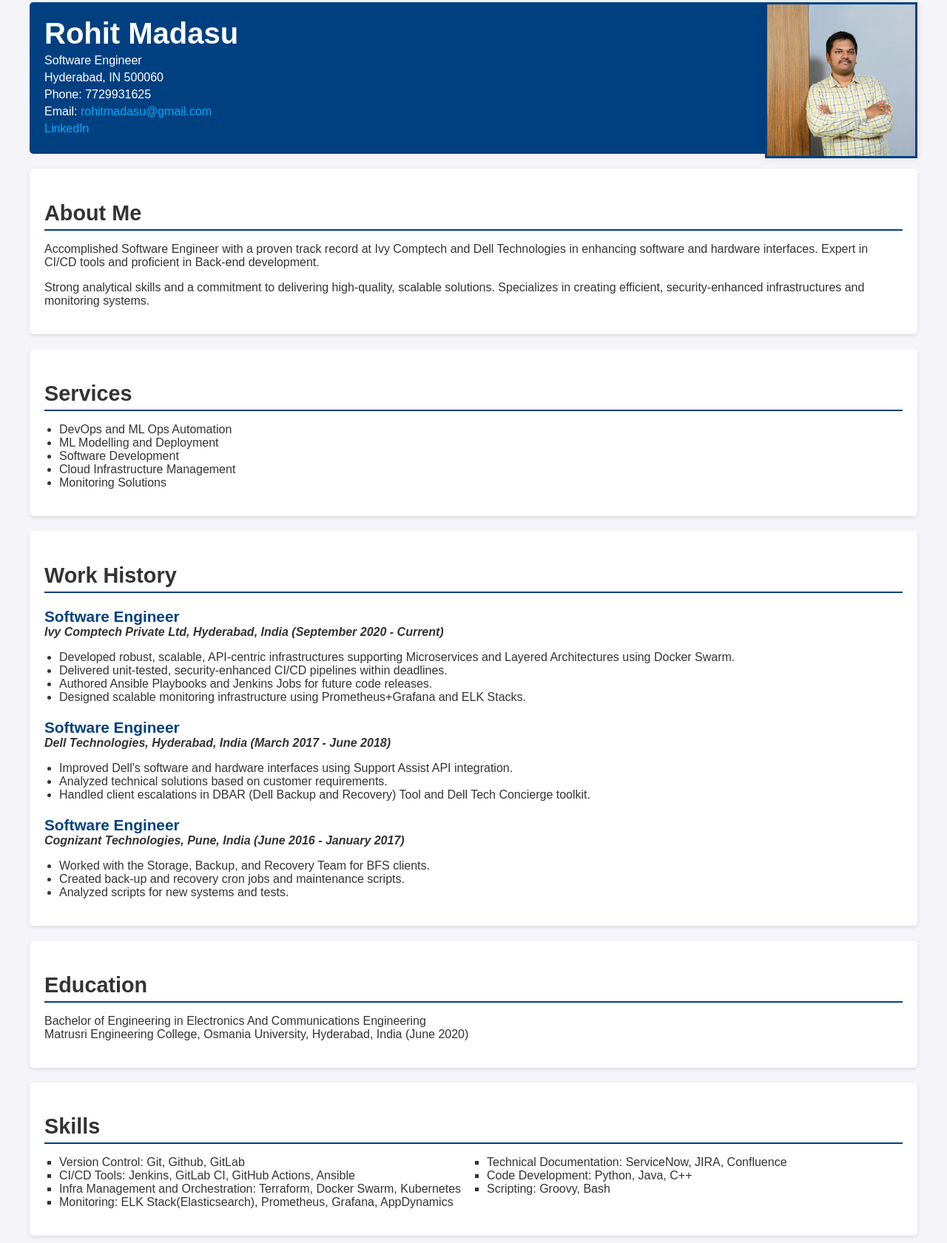
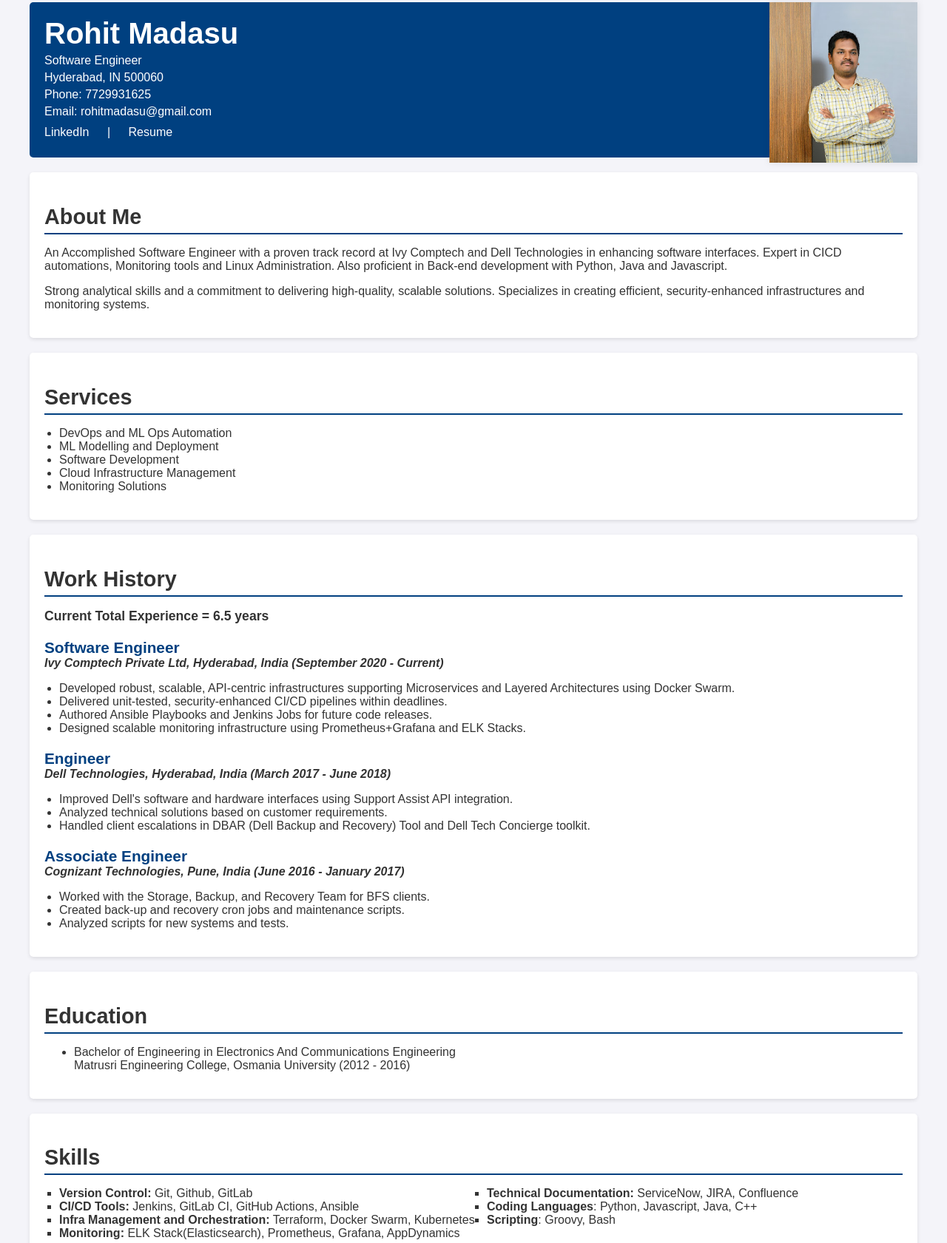
Before and after one commit to rohit-madasu/Rohit_Portfolio, a plain HTML site: page index.html in a window 1280 px wide. Shown: the part 17-1698 px from the top of the page at 74% size. Drawn offline with Linux system fonts and the light colour scheme.

Commit message:
corrections

```diff
--- a/index.html
+++ b/index.html
@@ -18,13 +18,17 @@
             <p>Hyderabad, IN 500060</p>
             <p>Phone: 7729931625</p>
             <p>Email: <a href="mailto:rohitmadasu@gmail.com">rohitmadasu@gmail.com</a></p>
-            <p><a href="https://www.linkedin.com/in/rohit-madasu-33059914a/" target="_blank">LinkedIn</a></p>
+            <p class="profile-links">
+                <a href="https://www.linkedin.com/in/rohit-madasu-33059914a/" target="_blank">LinkedIn</a>
+                <span class="link-separator">|</span>
+                <a href="path/to/your/resume.pdf" download>Resume</a>
+            </p>
         </header>
 
         <main>
             <section id="about" class="section">
                 <h2>About Me</h2>
-                <p>Accomplished Software Engineer with a proven track record at Ivy Comptech and Dell Technologies in enhancing software and hardware interfaces. Expert in CI/CD tools and proficient in Back-end development.</p>
+                <p>An Accomplished Software Engineer with a proven track record at Ivy Comptech and Dell Technologies in enhancing software interfaces. Expert in CICD automations, Monitoring tools and Linux Administration. Also proficient in Back-end development with Python, Java and Javascript.</p>
                 <p>Strong analytical skills and a commitment to delivering high-quality, scalable solutions. Specializes in creating efficient, security-enhanced infrastructures and monitoring systems.</p>
             </section>
 
@@ -41,6 +45,7 @@
 
             <section id="work" class="section">
                 <h2>Work History</h2>
+                <p><strong>Current Total Experience = 6.5 years</strong></p>
                 <div class="job">
                     <h3>Software Engineer</h3>
                     <h4>Ivy Comptech Private Ltd, Hyderabad, India (September 2020 - Current)</h4>
@@ -52,7 +57,7 @@
                     </ul>
                 </div>
                 <div class="job">
-                    <h3>Software Engineer</h3>
+                    <h3>Engineer</h3>
                     <h4>Dell Technologies, Hyderabad, India (March 2017 - June 2018)</h4>
                     <ul>
                         <li>Improved Dell's software and hardware interfaces using Support Assist API integration.</li>
@@ -61,7 +66,7 @@
                     </ul>
                 </div>
                 <div class="job">
-                    <h3>Software Engineer</h3>
+                    <h3>Associate Engineer</h3>
                     <h4>Cognizant Technologies, Pune, India (June 2016 - January 2017)</h4>
                     <ul>
                         <li>Worked with the Storage, Backup, and Recovery Team for BFS clients.</li>
@@ -73,20 +78,22 @@
 
             <section id="education" class="section">
                 <h2>Education</h2>
-                <p>Bachelor of Engineering in Electronics And Communications Engineering<br>
-                Matrusri Engineering College, Osmania University, Hyderabad, India (June 2020)</p>
+                <ul>
+                    <li><p>Bachelor of Engineering in Electronics And Communications Engineering<br>
+                Matrusri Engineering College, Osmania University (2012 - 2016)</p></li>
+                </ul>
             </section>
 
             <section id="skills" class="section">
                 <h2>Skills</h2>
                 <ul>
-                    <li>Version Control: Git, Github, GitLab</li>
-                    <li>CI/CD Tools: Jenkins, GitLab CI, GitHub Actions, Ansible</li>
-                    <li>Infra Management and Orchestration: Terraform, Docker Swarm, Kubernetes</li>
-                    <li>Monitoring: ELK Stack(Elasticsearch), Prometheus, Grafana, AppDynamics</li>
-                    <li>Technical Documentation: ServiceNow, JIRA, Confluence</li>
-                    <li>Code Development: Python, Java, C++</li>
-                    <li>Scripting: Groovy, Bash</li>
+                    <li><strong>Version Control:</strong> Git, Github, GitLab</li>
+                    <li><strong>CI/CD Tools:</strong> Jenkins, GitLab CI, GitHub Actions, Ansible</li>
+                    <li><strong>Infra Management and Orchestration:</strong> Terraform, Docker Swarm, Kubernetes</li>
+                    <li><strong>Monitoring:</strong> ELK Stack(Elasticsearch), Prometheus, Grafana, AppDynamics</li>
+                    <li><strong>Technical Documentation:</strong> ServiceNow, JIRA, Confluence</li>
+                    <li><strong>Coding Languages</strong>: Python, Javascript, Java, C++</li>
+                    <li><strong>Scripting</strong>: Groovy, Bash</li>
                 </ul>
             </section>
 
--- a/styles.css
+++ b/styles.css
@@ -22,8 +22,7 @@ body {
 
 #profile-image img {
     width: 200px;
-    height: 205px;
-    border: 3px solid #004080;
+    height: 217px;
     box-shadow: 0 0 10px rgba(0, 0, 0, 0.1);
 }
 
@@ -44,9 +43,43 @@ header p {
     margin: 5px 0;
 }
 
-a {
-    color: #00aaff;
+.profile-links {
+    margin-top: 10px;
+}
+
+.profile-links a {
+    color: #ffffff;
     text-decoration: none;
+    margin-right: 10px;
+    margin-left: 10px;
+}
+
+.profile-links a:first-child {
+    margin-left: 0;
+}
+
+.profile-links a:last-child {
+    margin-right: 0;
+}
+
+.link-separator {
+    color: #ffffff;
+    margin: 0 10px;
+}
+
+.profile-links a:hover {
+    text-decoration: underline;
+}
+
+
+header a {
+    color: #ffffff;
+    text-decoration: none;
+    margin-right: 10px;
+}
+
+header a:hover {
+    text-decoration: underline;
 }
 
 .section {
@@ -62,6 +95,10 @@ a {
     margin-bottom: 10px;
     border-bottom: 2px solid #004080;
     padding-bottom: 5px;
+}
+
+#work p strong {
+    font-size: 1.1em;
 }
 
 .job h3, .job h4 {
@@ -87,7 +124,7 @@ a {
 #skills ul {
     list-style-type: square;
     padding-left: 20px;
-    columns: 2;
+    columns: 1;
     -webkit-columns: 2;
     -moz-columns: 2;
 }
```
